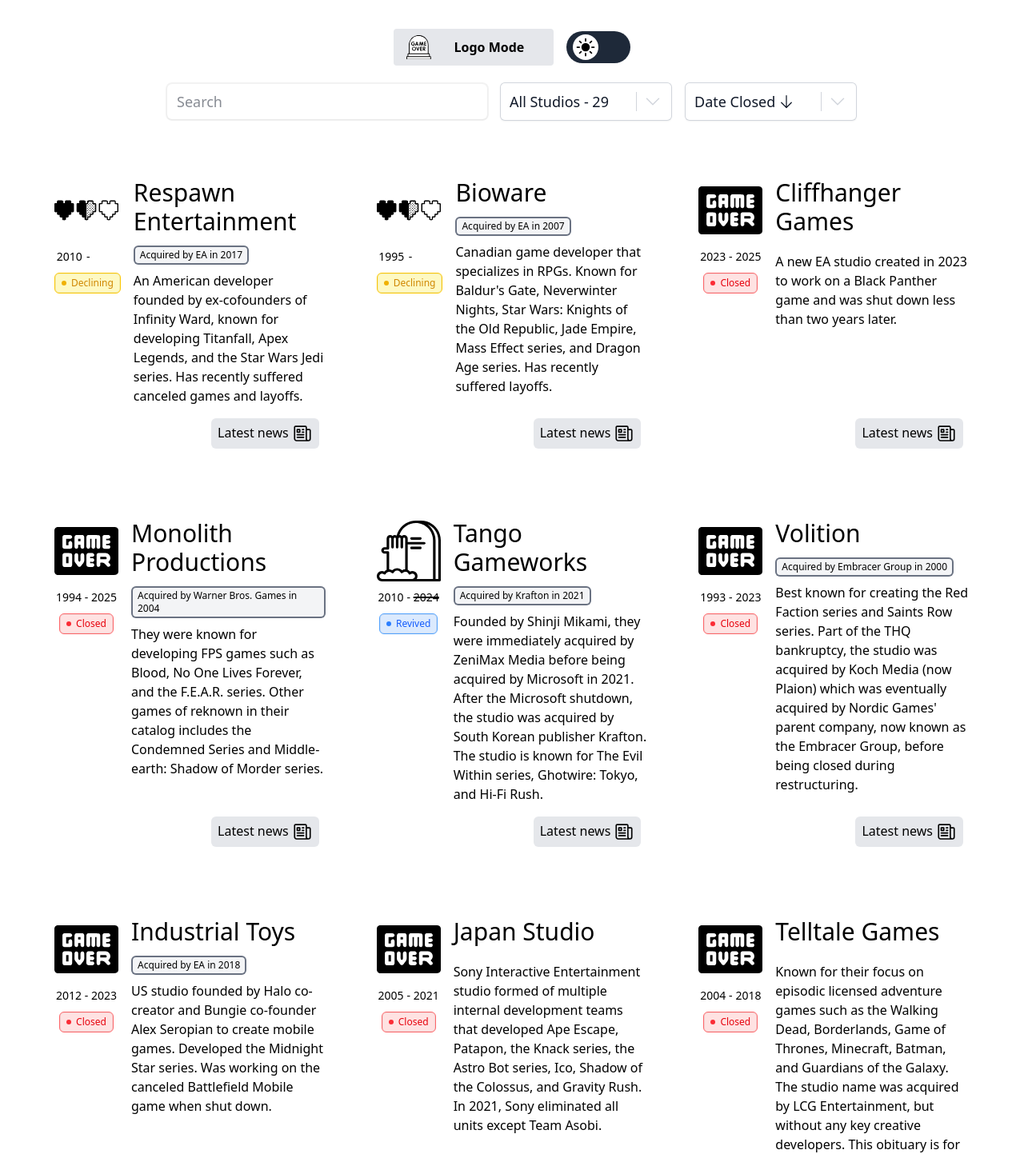
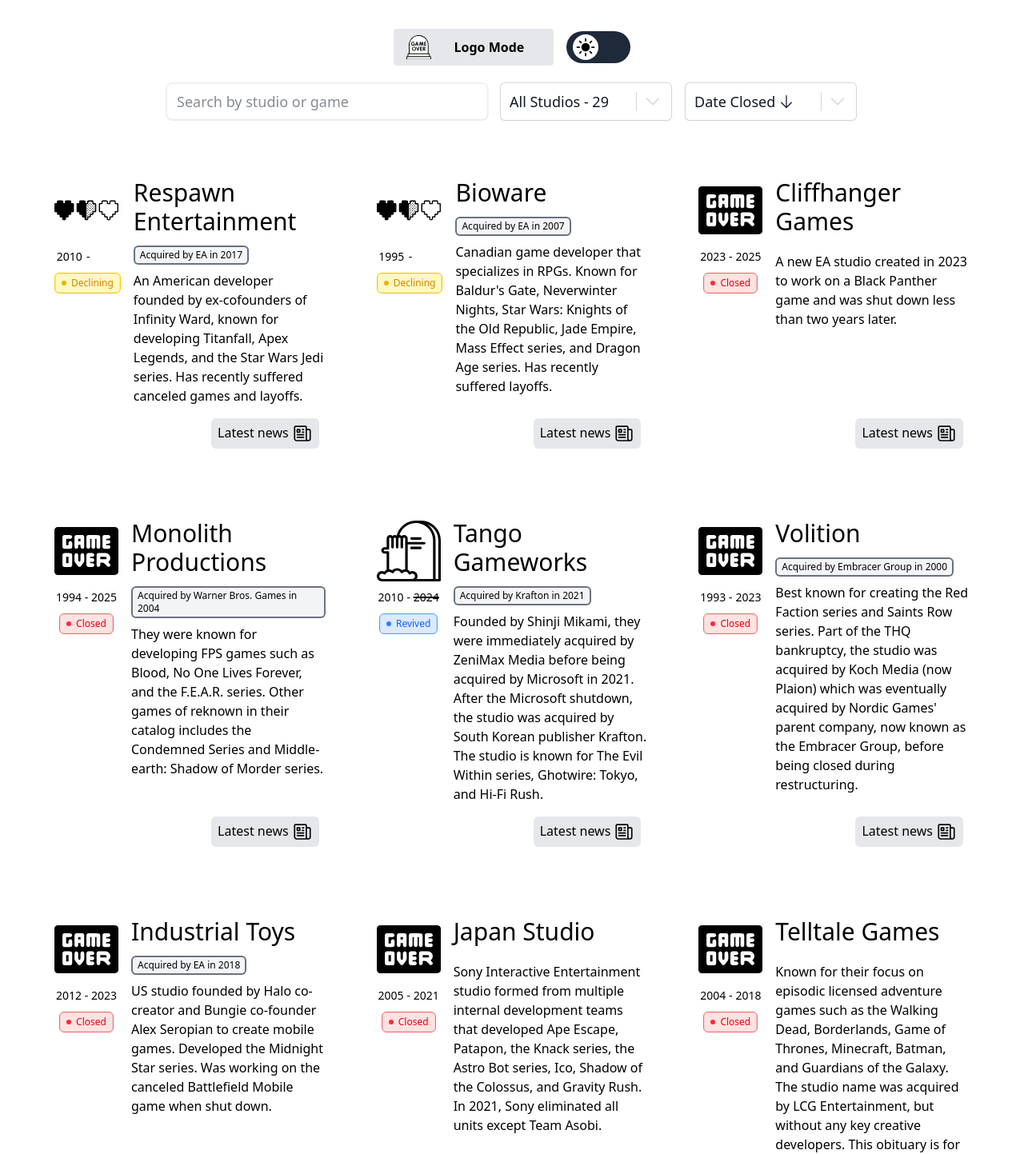
Before and after one commit to Somesingman/ea-graveyard, a React (Vite) app in the folder ea-graveyard/: page / in a window 1280 px wide. Shown: the part 109-1552 px from the top of the page at 80% size. Built offline with nearby package versions, Linux system fonts and the light colour scheme.

Commit message:
Update underline offset and bg of footer.

```diff
--- a/ea-graveyard/src/components/Footer.tsx
+++ b/ea-graveyard/src/components/Footer.tsx
@@ -2,7 +2,7 @@
 function Footer() {
 
   return (
-    <footer className="bg-red-500 dark:bg-red-900 w-full text-white px-10 lg:px-0">
+    <footer className="bg-red-900 dark:bg-red-900 w-full text-white px-10 lg:px-0">
       <div className="flex flex-col max-w-[650px] self-center text-center mx-auto py-10 gap-y-5">
         <h1 className="text-6xl">EA Graveyard</h1>
         <div className="flex flex-col text-lg gap-y-10">
@@ -10,12 +10,12 @@
             EA Graveyard is an open source digital graveyard for video game studios that have been closed. Initially created to track EA acquired and created studios that have been shut down, it has been expanded to include other beloved game studios that have passed away. The project aims to be a source of factual information tracking dying and dead video game studios.
           </p>
           <p>
-            Have any suggestions or news about a game studio closure? Join the project on <a href="https://github.com/Somesingman/ea-graveyard" className="underline decoration-dashed" target="_blank" rel="noopener noreferrer">GitHub</a>. A project by <a href="https://github.com/Somesingman" className="underline decoration-dashed">Somesingman</a>.
+            Have any suggestions or news about a game studio closure? Join the project on <a href="https://github.com/Somesingman/ea-graveyard" className="underline underline-offset-3 decoration-dashed" target="_blank" rel="noopener noreferrer">GitHub</a>. A project by <a href="https://github.com/Somesingman" className="underline underline-offset-3 decoration-dashed">Somesingman</a>.
           </p>
-          <p><a href="https://www.flaticon.com/authors/freepik" title="icon attribution" className="underline decoration-dashed" target="_blank" rel="noopener noreferrer">Icons created by Freepik - Flaticon</a></p>
+          <p><a href="https://www.flaticon.com/authors/freepik" title="icon attribution" className="underline underline-offset-3 decoration-dashed" target="_blank" rel="noopener noreferrer">Icons created by Freepik - Flaticon</a></p>
         </div>
         <div>
-          <p className="text-s"><a href="https://github.com/Somesingman/ea-graveyard/blob/main/LICENSE" className="underline decoration-dashed">&copy; 2025 Somesingman</a></p>
+          <p className="text-s"><a href="https://github.com/Somesingman/ea-graveyard/blob/main/LICENSE" className="underline underline-offset-3 decoration-dashed">&copy; 2025 Somesingman</a></p>
         </div>
         <div className="flex flex-row text-center self-center gap-4">
           <a href="https://bsky.app/profile/somesingman.bsky.social" target="_blank" rel="noopener noreferrer">
--- a/ea-graveyard/src/components/ListItem.tsx
+++ b/ea-graveyard/src/components/ListItem.tsx
@@ -24,6 +24,7 @@
       case Status.DECLINING:
         return (
           <HalfHealthIcon className={iconStyles} />
+          // <img src="icons/heart_2.png" className={iconStyles}/>
         )
       case Status.REVIVED:
         return (
--- a/ea-graveyard/src/components/SearchBar.tsx
+++ b/ea-graveyard/src/components/SearchBar.tsx
@@ -59,7 +59,7 @@
         <div ref={searchBoxRef}  className="w-full flex flex-row">
           <input
             id="studioSearchBox"
-            placeholder="Search"
+            placeholder="Search by studio or game"
             type="text"
             value={searchValue}
             onFocus={() => handleSearchBarFocus()}
--- a/ea-graveyard/src/studios.json
+++ b/ea-graveyard/src/studios.json
@@ -457,7 +457,7 @@
         "status": "closed",
         "ownedBy": "Sony Interactive Entertainment",
         "acquiredBy": null,
-        "description": "Sony Interactive Entertainment studio formed of multiple internal development teams that developed Ape Escape, Patapon, the Knack series, the Astro Bot series, Ico, Shadow of the Colossus, and Gravity Rush. In 2021, Sony eliminated all units except Team Asobi.",
+        "description": "Sony Interactive Entertainment studio formed from multiple internal development teams that developed Ape Escape, Patapon, the Knack series, the Astro Bot series, Ico, Shadow of the Colossus, and Gravity Rush. In 2021, Sony eliminated all units except Team Asobi.",
         "dateFounded": "2005-07-01",
         "dateAcquired": null,
         "dateClosed": "2021-04-01",
```
Also changed, not shown: 1 other file (tests, documents, lock files or other folders).
